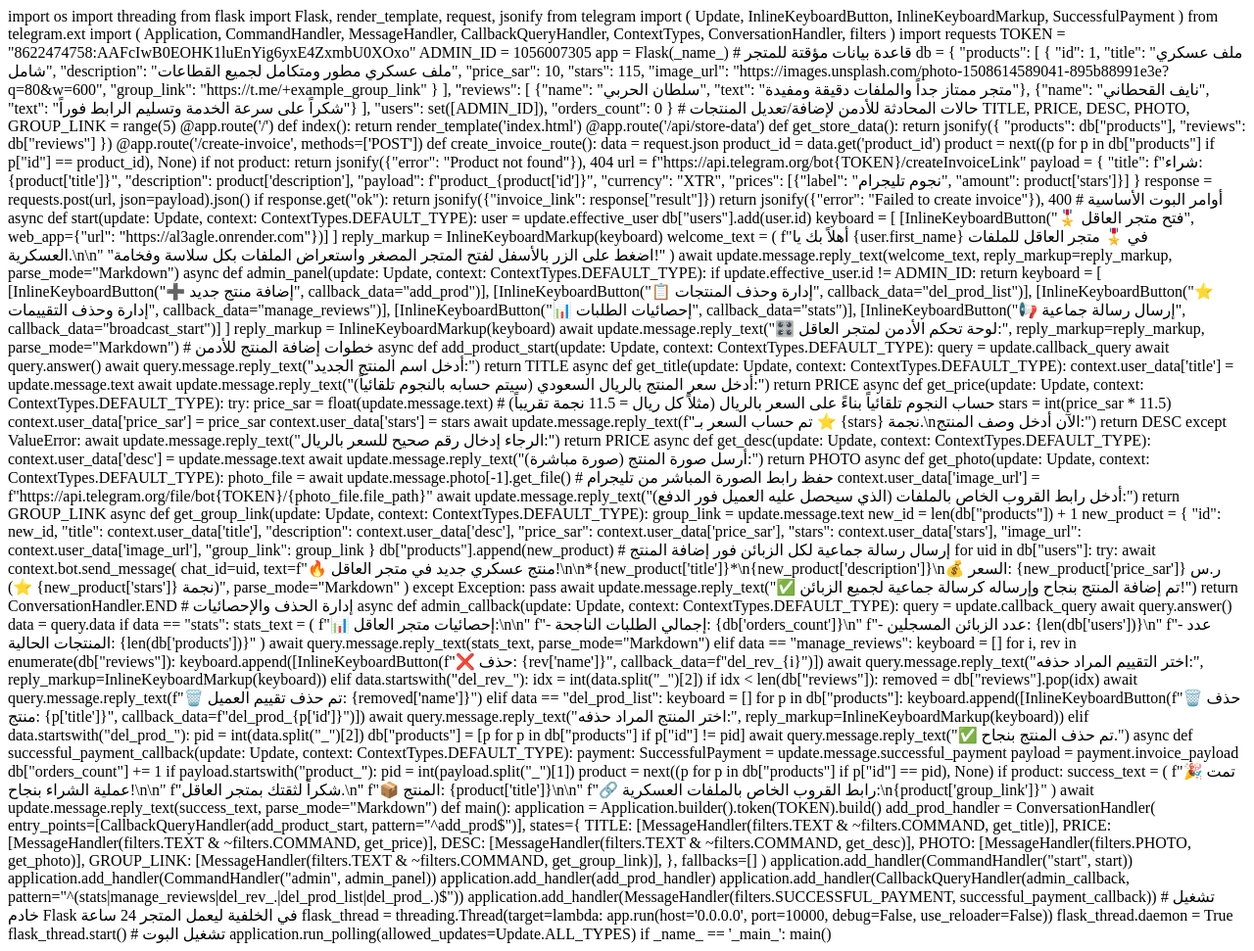
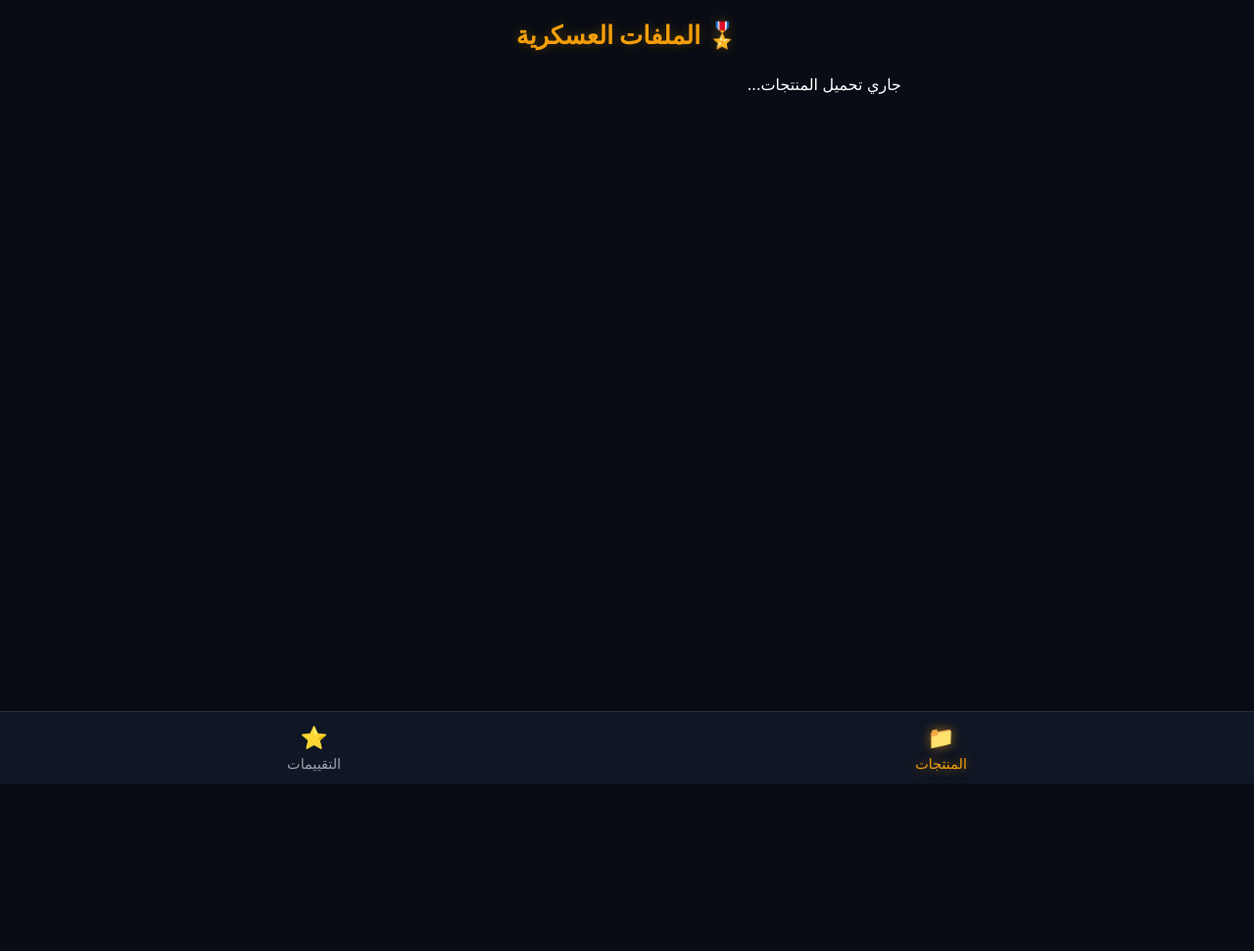
Before and after one commit to akhtswd19-design/AL3agle, a Python web app: template templates/index.html in a window 1280 px wide. Shown: the whole page at 98% size. After the commit the page ends 800 px from the top, so only its background shows below. Run offline with Jinja, Linux system fonts and the light colour scheme; the template is opened without the code that fills it, so the values that code supplies are empty; some libraries are stand-ins or nearby versions.

Commit message:
Update index.html

```diff
--- a/templates/index.html
+++ b/templates/index.html
@@ -1,266 +1,192 @@
-import os
-import threading
-from flask import Flask, render_template, request, jsonify
-from telegram import (
-    Update,
-    InlineKeyboardButton,
-    InlineKeyboardMarkup,
-    SuccessfulPayment
-)
-from telegram.ext import (
-    Application,
-    CommandHandler,
-    MessageHandler,
-    CallbackQueryHandler,
-    ContextTypes,
-    ConversationHandler,
-    filters
-)
-import requests
+<!DOCTYPE html>
+<html lang="ar" dir="rtl">
+<head>
+    <meta charset="UTF-8">
+    <meta name="viewport" content="width=device-width, initial-scale=1.0">
+    <title>متجر العاقل</title>
+    <script src="https://telegram.org/js/telegram-web-app.js"></script>
+    <style>
+        :root {
+            --bg-color: #080c14;
+            --card-bg: #111827;
+            --accent-glow: #3b82f6;
+            --gold: #f59e0b;
+            --text-main: #ffffff;
+            --text-muted: #9ca3af;
+        }
+        * { box-sizing: border-box; margin: 0; padding: 0; font-family: -apple-system, BlinkMacSystemFont, "Segoe UI", Roboto, sans-serif; }
+        body { background-color: var(--bg-color); color: var(--text-main); min-height: 100vh; display: flex; flex-direction: column; overflow-x: hidden; }
 
-TOKEN = "8622474758:AAFcIwB0EOHK1luEnYig6yxE4ZxmbU0XOxo"
-ADMIN_ID = 1056007305
+        /* شاشة الترحيب (4 ثواني) */
+        #splash-screen {
+            position: fixed; inset: 0; background: var(--bg-color);
+            display: flex; flex-direction: column; align-items: center; justify-content: center;
+            z-index: 9999; animation: fadeOut 0.8s ease 3.2s forwards;
+        }
+        #splash-screen h1 {
+            font-size: 2.5rem; color: var(--gold); text-shadow: 0 0 25px rgba(245, 158, 11, 0.7);
+            animation: pulseGlow 1.5s infinite alternate;
+        }
+        @keyframes pulseGlow {
+            0% { transform: scale(1); text-shadow: 0 0 10px rgba(245,158,11,0.4); }
+            100% { transform: scale(1.06); text-shadow: 0 0 30px rgba(245,158,11,1); }
+        }
+        @keyframes fadeOut {
+            to { opacity: 0; visibility: hidden; }
+        }
 
-app = Flask(_name_)
+        .container { flex: 1; padding: 20px; padding-bottom: 100px; max-width: 600px; margin: 0 auto; width: 100%; }
+        .header-title { text-align: center; margin-bottom: 25px; font-size: 1.6rem; color: var(--gold); text-shadow: 0 0 12px rgba(245,158,11,0.3); }
 
-# قاعدة بيانات مؤقتة للمتجر
-db = {
-    "products": [
-        {
-            "id": 1,
-            "title": "ملف عسكري شامل",
-            "description": "ملف عسكري مطور ومتكامل لجميع القطاعات",
-            "price_sar": 10,
-            "stars": 115,
-            "image_url": "https://images.unsplash.com/photo-1508614589041-895b88991e3e?q=80&w=600",
-            "group_link": "https://t.me/+example_group_link"
+        .tab-content { display: none; opacity: 0; transition: opacity 0.3s ease; }
+        .tab-content.active { display: block; opacity: 1; }
+
+        /* بطاقات المنتجات مع إضاءات فاخرة */
+        .product-card {
+            background: var(--card-bg); border-radius: 18px; overflow: hidden; margin-bottom: 22px;
+            border: 1px solid rgba(59, 130, 246, 0.35); box-shadow: 0 0 25px rgba(59, 130, 246, 0.15);
+            transition: transform 0.3s ease, box-shadow 0.3s ease;
         }
-    ],
-    "reviews": [
-        {"name": "سلطان الحربي", "text": "متجر ممتاز جداً والملفات دقيقة ومفيدة"},
-        {"name": "نايف القحطاني", "text": "شكراً على سرعة الخدمة وتسليم الرابط فوراً"}
-    ],
-    "users": set([ADMIN_ID]),
-    "orders_count": 0
-}
+        .product-card:hover { transform: translateY(-3px); box-shadow: 0 0 35px rgba(59, 130, 246, 0.35); }
+        .product-img { width: 100%; height: 210px; object-fit: cover; }
+        .product-info { padding: 20px; }
+        .product-title { font-size: 1.3rem; margin-bottom: 8px; color: #fff; }
+        .product-desc { font-size: 0.95rem; color: var(--text-muted); margin-bottom: 18px; line-height: 1.6; }
+        .product-footer { display: flex; justify-content: space-between; align-items: center; }
+        .price-tag { font-size: 1rem; color: var(--gold); font-weight: bold; }
 
-# حالات المحادثة للأدمن لإضافة/تعديل المنتجات
-TITLE, PRICE, DESC, PHOTO, GROUP_LINK = range(5)
+        .buy-btn {
+            background: linear-gradient(135deg, #f59e0b, #d97706); color: #fff; border: none;
+            padding: 11px 22px; border-radius: 12px; font-weight: bold; cursor: pointer;
+            box-shadow: 0 0 15px rgba(245, 158, 11, 0.4); transition: transform 0.2s, box-shadow 0.2s;
+        }
+        .buy-btn:active { transform: scale(0.95); box-shadow: 0 0 5px rgba(245, 158, 11, 0.4); }
 
-@app.route('/')
-def index():
-    return render_template('index.html')
+        /* بطاقات التقييمات */
+        .review-card {
+            background: var(--card-bg); padding: 18px; border-radius: 14px; margin-bottom: 14px;
+            border: 1px solid rgba(245, 158, 11, 0.25); box-shadow: 0 0 15px rgba(245, 158, 11, 0.05);
+        }
+        .review-name { font-weight: bold; color: var(--gold); margin-bottom: 6px; font-size: 1.05rem; }
+        .review-text { font-size: 0.95rem; color: var(--text-muted); line-height: 1.5; }
 
-@app.route('/api/store-data')
-def get_store_data():
-    return jsonify({
-        "products": db["products"],
-        "reviews": db["reviews"]
-    })
+        /* شريط التنقل السفلي الفاخر */
+        .nav-bar {
+            position: fixed; bottom: 0; left: 0; right: 0; background: rgba(17, 24, 39, 0.92);
+            backdrop-filter: blur(12px); border-top: 1px solid rgba(255,255,255,0.1);
+            display: flex; justify-content: space-around; padding: 12px 0; z-index: 1000;
+        }
+        .nav-item {
+            background: none; border: none; color: var(--text-muted); font-size: 0.9rem;
+            display: flex; flex-direction: column; align-items: center; cursor: pointer; transition: color 0.3s;
+        }
+        .nav-item.active { color: var(--gold); text-shadow: 0 0 12px rgba(245,158,11,0.6); }
+        .nav-item span { font-size: 1.4rem; margin-bottom: 4px; }
+    </style>
+</head>
+<body>
 
-@app.route('/create-invoice', methods=['POST'])
-def create_invoice_route():
-    data = request.json
-    product_id = data.get('product_id')
+    <!-- شاشة الترحيب لمدة 4 ثواني -->
+    <div id="splash-screen">
+        <h1>متجر العاقل</h1>
+    </div>
 
-    product = next((p for p in db["products"] if p["id"] == product_id), None)
-    if not product:
-        return jsonify({"error": "Product not found"}), 404
+    <div class="container">
+        <!-- الصفحة الأولى: المنتجات -->
+        <div id="products-tab" class="tab-content active">
+            <h2 class="header-title">🎖️ الملفات العسكرية</h2>
+            <div id="products-list">جاري تحميل المنتجات...</div>
+        </div>
 
-    url = f"https://api.telegram.org/bot{TOKEN}/createInvoiceLink"
-    payload = {
-        "title": f"شراء: {product['title']}",
-        "description": product['description'],
-        "payload": f"product_{product['id']}",
-        "currency": "XTR",
-        "prices": [{"label": "نجوم تليجرام", "amount": product['stars']}]
-    }
+        <!-- الصفحة الثانية: التقييمات -->
+        <div id="reviews-tab" class="tab-content">
+            <h2 class="header-title">⭐ تقييمات العملاء</h2>
+            <div id="reviews-list">جاري تحميل التقييمات...</div>
+        </div>
+    </div>
 
-    response = requests.post(url, json=payload).json()
-    if response.get("ok"):
-        return jsonify({"invoice_link": response["result"]})
-    return jsonify({"error": "Failed to create invoice"}), 400
+    <!-- شريط التنقل السفلي -->
+    <nav class="nav-bar">
+        <button class="nav-item active" onclick="switchTab('products', this)">
+            <span>📁</span> المنتجات
+        </button>
+        <button class="nav-item" onclick="switchTab('reviews', this)">
+            <span>⭐</span> التقييمات
+        </button>
+    </nav>
 
-# أوامر البوت الأساسية
-async def start(update: Update, context: ContextTypes.DEFAULT_TYPE):
-    user = update.effective_user
-    db["users"].add(user.id)
+    <script>
+        const tg = window.Telegram.WebApp;
+        tg.expand();
 
-    keyboard = [
-        [InlineKeyboardButton("🎖️ فتح متجر العاقل", web_app={"url": "https://al3agle.onrender.com"})]
-    ]
-    reply_markup = InlineKeyboardMarkup(keyboard)
+        function switchTab(tabName, btn) {
+            document.querySelectorAll('.tab-content').forEach(el => el.classList.remove('active'));
+            document.querySelectorAll('.nav-item').forEach(el => el.classList.remove('active'));
 
-    welcome_text = (
-        f"أهلاً بك يا {user.first_name} في 🎖️ متجر العاقل للملفات العسكرية.\n\n"
-        "اضغط على الزر بالأسفل لفتح المتجر المصغر واستعراض الملفات بكل سلاسة وفخامة!"
-    )
-    await update.message.reply_text(welcome_text, reply_markup=reply_markup, parse_mode="Markdown")
+            setTimeout(() => {
+                if(tabName === 'products') {
+                    document.getElementById('products-tab').classList.add('active');
+                } else if(tabName === 'reviews') {
+                    document.getElementById('reviews-tab').classList.add('active');
+                }
+            }, 50);
+            btn.classList.add('active');
+        }
 
-async def admin_panel(update: Update, context: ContextTypes.DEFAULT_TYPE):
-    if update.effective_user.id != ADMIN_ID:
-        return
+        // جلب البيانات من السيرفر وعرضها بسلاسة
+        fetch('/api/store-data')
+            .then(res => res.json())
+            .then(data => {
+                const prodContainer = document.getElementById('products-list');
+                prodContainer.innerHTML = '';
+                data.products.forEach(p => {
+                    prodContainer.innerHTML += `
+                        <div class="product-card">
+                            <img src="${p.image_url}" class="product-img" alt="${p.title}">
+                            <div class="product-info">
+                                <h3 class="product-title">${p.title}</h3>
+                                <p class="product-desc">${p.description}</p>
+                                <div class="product-footer">
+                                    <span class="price-tag">${p.price_sar} ر.س (⭐ ${p.stars})</span>
+                                    <button class="buy-btn" onclick="buyProduct(${p.id})">شراء الآن</button>
+                                </div>
+                            </div>
+                        </div>
+                    `;
+                });
 
-    keyboard = [
-        [InlineKeyboardButton("➕ إضافة منتج جديد", callback_data="add_prod")],
-        [InlineKeyboardButton("📋 إدارة وحذف المنتجات", callback_data="del_prod_list")],
-        [InlineKeyboardButton("⭐ إدارة وحذف التقييمات", callback_data="manage_reviews")],
-        [InlineKeyboardButton("📊 إحصائيات الطلبات", callback_data="stats")],
-        [InlineKeyboardButton("📢 إرسال رسالة جماعية", callback_data="broadcast_start")]
-    ]
-    reply_markup = InlineKeyboardMarkup(keyboard)
-    await update.message.reply_text("🎛️ لوحة تحكم الأدمن لمتجر العاقل:", reply_markup=reply_markup, parse_mode="Markdown")
+                const revContainer = document.getElementById('reviews-list');
+                revContainer.innerHTML = '';
+                data.reviews.forEach(r => {
+                    revContainer.innerHTML += `
+                        <div class="review-card">
+                            <div class="review-name">${r.name}</div>
+                            <div class="review-text">${r.text}</div>
+                        </div>
+                    `;
+                });
+            });
 
-# خطوات إضافة المنتج للأدمن
-async def add_product_start(update: Update, context: ContextTypes.DEFAULT_TYPE):
-    query = update.callback_query
-    await query.answer()
-    await query.message.reply_text("أدخل اسم المنتج الجديد:")
-    return TITLE
-
-async def get_title(update: Update, context: ContextTypes.DEFAULT_TYPE):
-    context.user_data['title'] = update.message.text
-    await update.message.reply_text("أدخل سعر المنتج بالريال السعودي (سيتم حسابه بالنجوم تلقائياً):")
-    return PRICE
-
-async def get_price(update: Update, context: ContextTypes.DEFAULT_TYPE):
-    try:
-        price_sar = float(update.message.text)
-        # حساب النجوم تلقائياً بناءً على السعر بالريال (مثلاً كل ريال = 11.5 نجمة تقريباً)
-        stars = int(price_sar * 11.5)
-        context.user_data['price_sar'] = price_sar
-        context.user_data['stars'] = stars
-        await update.message.reply_text(f"تم حساب السعر بـ ⭐ {stars} نجمة.\nالآن أدخل وصف المنتج:")
-        return DESC
-    except ValueError:
-        await update.message.reply_text("الرجاء إدخال رقم صحيح للسعر بالريال:")
-        return PRICE
-
-async def get_desc(update: Update, context: ContextTypes.DEFAULT_TYPE):
-    context.user_data['desc'] = update.message.text
-    await update.message.reply_text("أرسل صورة المنتج (صورة مباشرة):")
-    return PHOTO
-
-async def get_photo(update: Update, context: ContextTypes.DEFAULT_TYPE):
-    photo_file = await update.message.photo[-1].get_file()
-    # حفظ رابط الصورة المباشر من تليجرام
-    context.user_data['image_url'] = f"https://api.telegram.org/file/bot{TOKEN}/{photo_file.file_path}"
-    await update.message.reply_text("أدخل رابط القروب الخاص بالملفات (الذي سيحصل عليه العميل فور الدفع):")
-    return GROUP_LINK
-
-async def get_group_link(update: Update, context: ContextTypes.DEFAULT_TYPE):
-    group_link = update.message.text
-    new_id = len(db["products"]) + 1
-
-    new_product = {
-        "id": new_id,
-        "title": context.user_data['title'],
-        "description": context.user_data['desc'],
-        "price_sar": context.user_data['price_sar'],
-        "stars": context.user_data['stars'],
-        "image_url": context.user_data['image_url'],
-        "group_link": group_link
-    }
-
-    db["products"].append(new_product)
-
-    # إرسال رسالة جماعية لكل الزبائن فور إضافة المنتج
-    for uid in db["users"]:
-        try:
-            await context.bot.send_message(
-                chat_id=uid,
-                text=f"🔥 منتج عسكري جديد في متجر العاقل!\n\n*{new_product['title']}*\n{new_product['description']}\n💰 السعر: {new_product['price_sar']} ر.س (⭐ {new_product['stars']} نجمة)",
-                parse_mode="Markdown"
-            )
-        except Exception:
-            pass
-
-    await update.message.reply_text("✅ تم إضافة المنتج بنجاح وإرساله كرسالة جماعية لجميع الزبائن!")
-    return ConversationHandler.END
-
-# إدارة الحذف والإحصائيات
-async def admin_callback(update: Update, context: ContextTypes.DEFAULT_TYPE):
-    query = update.callback_query
-    await query.answer()
-    data = query.data
-
-    if data == "stats":
-        stats_text = (
-            f"📊 إحصائيات متجر العاقل:\n\n"
-            f"- إجمالي الطلبات الناجحة: {db['orders_count']}\n"
-            f"- عدد الزبائن المسجلين: {len(db['users'])}\n"
-            f"- عدد المنتجات الحالية: {len(db['products'])}"
-        )
-        await query.message.reply_text(stats_text, parse_mode="Markdown")
-
-    elif data == "manage_reviews":
-        keyboard = []
-        for i, rev in enumerate(db["reviews"]):
-            keyboard.append([InlineKeyboardButton(f"❌ حذف: {rev['name']}", callback_data=f"del_rev_{i}")])
-        await query.message.reply_text("اختر التقييم المراد حذفه:", reply_markup=InlineKeyboardMarkup(keyboard))
-
-    elif data.startswith("del_rev_"):
-        idx = int(data.split("_")[2])
-        if idx < len(db["reviews"]):
-            removed = db["reviews"].pop(idx)
-            await query.message.reply_text(f"🗑️ تم حذف تقييم العميل: {removed['name']}")
-
-    elif data == "del_prod_list":
-        keyboard = []
-        for p in db["products"]:
-            keyboard.append([InlineKeyboardButton(f"🗑️ حذف منتج: {p['title']}", callback_data=f"del_prod_{p['id']}")])
-        await query.message.reply_text("اختر المنتج المراد حذفه:", reply_markup=InlineKeyboardMarkup(keyboard))
-
-    elif data.startswith("del_prod_"):
-        pid = int(data.split("_")[2])
-        db["products"] = [p for p in db["products"] if p["id"] != pid]
-        await query.message.reply_text("✅ تم حذف المنتج بنجاح.")
-
-async def successful_payment_callback(update: Update, context: ContextTypes.DEFAULT_TYPE):
-    payment: SuccessfulPayment = update.message.successful_payment
-    payload = payment.invoice_payload
-    db["orders_count"] += 1
-
-    if payload.startswith("product_"):
-        pid = int(payload.split("_")[1])
-        product = next((p for p in db["products"] if p["id"] == pid), None)
-        if product:
-            success_text = (
-                f"🎉 تمت عملية الشراء بنجاح!\n\n"
-                f"شكراً لثقتك بمتجر العاقل.\n"
-                f"📦 المنتج: {product['title']}\n\n"
-                f"🔗 رابط القروب الخاص بالملفات العسكرية:\n{product['group_link']}"
-            )
-            await update.message.reply_text(success_text, parse_mode="Markdown")
-
-def main():
-    application = Application.builder().token(TOKEN).build()
-
-    add_prod_handler = ConversationHandler(
-        entry_points=[CallbackQueryHandler(add_product_start, pattern="^add_prod$")],
-        states={
-            TITLE: [MessageHandler(filters.TEXT & ~filters.COMMAND, get_title)],
-            PRICE: [MessageHandler(filters.TEXT & ~filters.COMMAND, get_price)],
-            DESC: [MessageHandler(filters.TEXT & ~filters.COMMAND, get_desc)],
-            PHOTO: [MessageHandler(filters.PHOTO, get_photo)],
-            GROUP_LINK: [MessageHandler(filters.TEXT & ~filters.COMMAND, get_group_link)],
-        },
-        fallbacks=[]
-    )
-
-    application.add_handler(CommandHandler("start", start))
-    application.add_handler(CommandHandler("admin", admin_panel))
-    application.add_handler(add_prod_handler)
-    application.add_handler(CallbackQueryHandler(admin_callback, pattern="^(stats|manage_reviews|del_rev_.|del_prod_list|del_prod_.)$"))
-    application.add_handler(MessageHandler(filters.SUCCESSFUL_PAYMENT, successful_payment_callback))
-
-    # تشغيل خادم Flask في الخلفية ليعمل المتجر 24 ساعة
-    flask_thread = threading.Thread(target=lambda: app.run(host='0.0.0.0', port=10000, debug=False, use_reloader=False))
-    flask_thread.daemon = True
-    flask_thread.start()
-
-    # تشغيل البوت
-    application.run_polling(allowed_updates=Update.ALL_TYPES)
-
-if _name_ == '_main_':
-    main()
+        // فتح نافذة الدفع الفورية بالنجوم داخل التطبيق المصغر
+        function buyProduct(productId) {
+            fetch('/create-invoice', {
+                method: 'POST',
+                headers: { 'Content-Type': 'application/json' },
+                body: JSON.stringify({ product_id: productId })
+            })
+            .then(res => res.json())
+            .then(data => {
+                if (data.invoice_link) {
+                    tg.openInvoice(data.invoice_link, function(status) {
+                        if (status === 'paid') {
+                            alert('تم الدفع بنجاح! سيتم إرسال رابط الملفات لك في المحادثة.');
+                        }
+                    });
+                } else {
+                    alert('تعذر إنشاء الفاتورة.');
+                }
+            });
+        }
+    </script>
+</body>
+</html>
```
